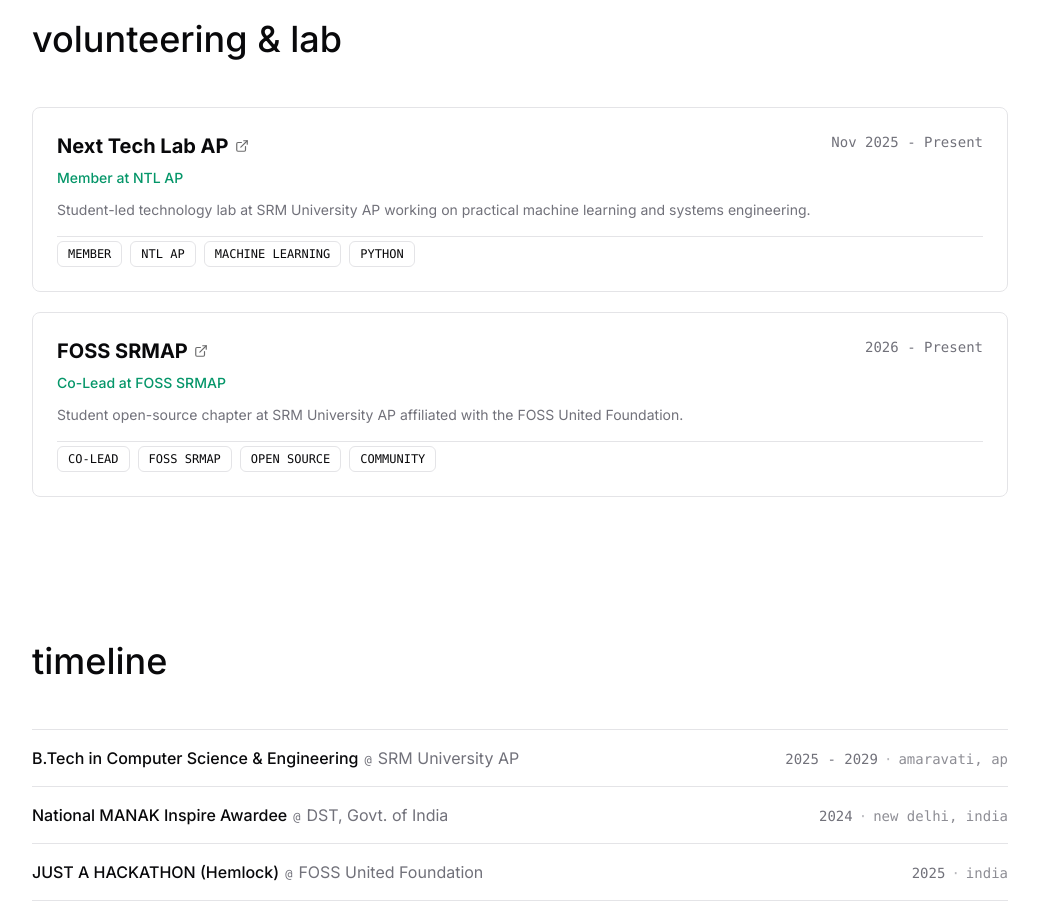
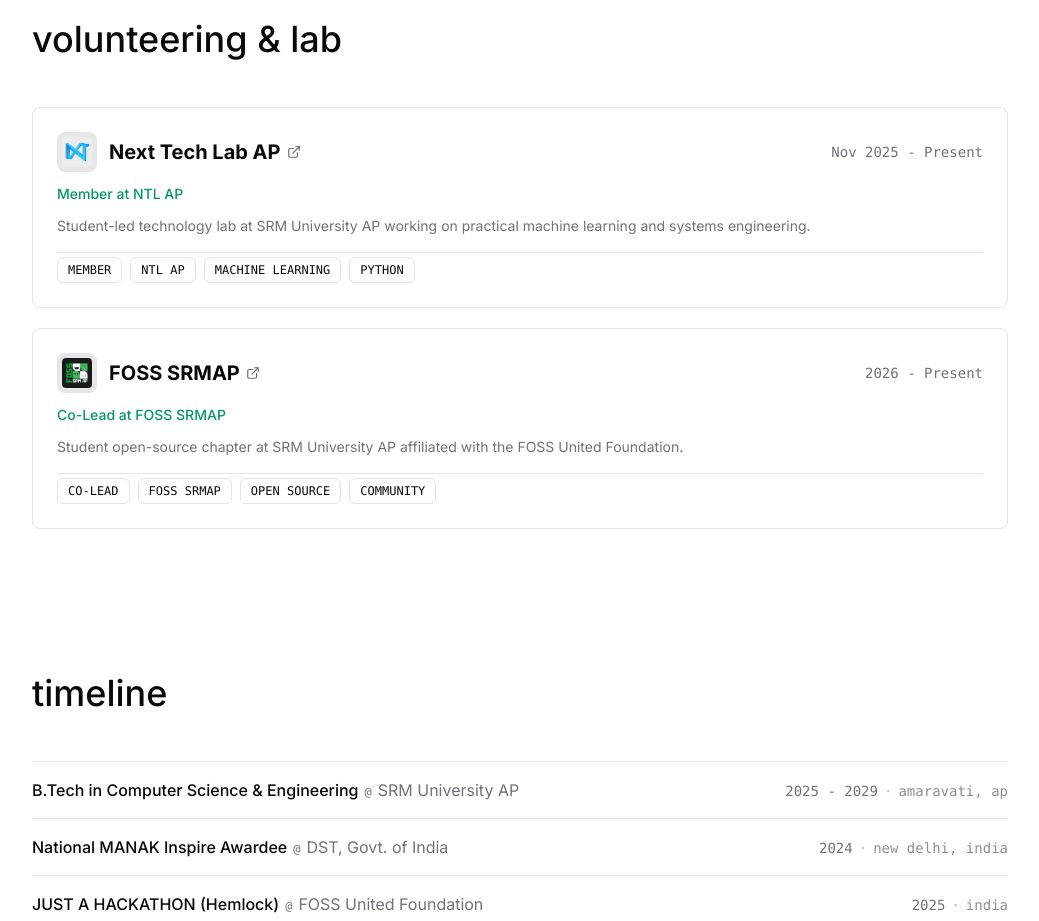
Before and after one commit to Aadrit555/aadrit-tech, a Next.js app: page / in a window 1280 px wide. Shown: the part 3380-4301 px from the top of the page, without its empty margins (120-1159 px from the left). Built offline with nearby package versions, Linux system fonts and the light colour scheme; no server answers.

Commit message:
feat(branding): update FOSS SRM AP official logo and display org logos in volunteering section

```diff
--- a/src/components/rohan-style/VolunteeringSection.tsx
+++ b/src/components/rohan-style/VolunteeringSection.tsx
@@ -1,7 +1,8 @@
 "use client";
 
+import Image from "next/image";
 import { leadershipRoles } from "@/data/portfolio";
-import { ExternalLink, Users, FlaskConical } from "lucide-react";
+import { ExternalLink } from "lucide-react";
 
 export default function VolunteeringSection() {
   return (
@@ -17,8 +18,24 @@ export default function VolunteeringSection() {
             className="border border-[var(--border)] p-5 sm:p-6 rounded-lg hover:bg-[var(--background-hover)] transition-all duration-300 bg-[var(--card)]"
           >
             {/* Header: Organization & Date */}
-            <div className="flex flex-col sm:flex-row sm:items-start sm:justify-between gap-1 sm:gap-0 mb-2">
-              <div>
+            <div className="flex flex-col sm:flex-row sm:items-center sm:justify-between gap-3 sm:gap-0 mb-3">
+              <div className="flex items-center gap-3">
+                {role.logoUrl && (
+                  <a
+                    href={role.website}
+                    target="_blank"
+                    rel="noopener noreferrer"
+                    className="w-10 h-10 rounded-lg border border-[var(--border)] bg-zinc-900/10 dark:bg-zinc-800/40 p-1 flex items-center justify-center overflow-hidden flex-shrink-0 hover:border-emerald-500 transition-colors"
+                  >
+                    <Image
+                      src={role.logoUrl}
+                      alt={`${role.organization} logo`}
+                      width={36}
+                      height={36}
+                      className="object-contain w-full h-full rounded"
+                    />
+                  </a>
+                )}
                 <h3 className="text-xl font-bold">
                   <a
                     href={role.website}
```
Also changed, not shown: public/images/foss.png.
